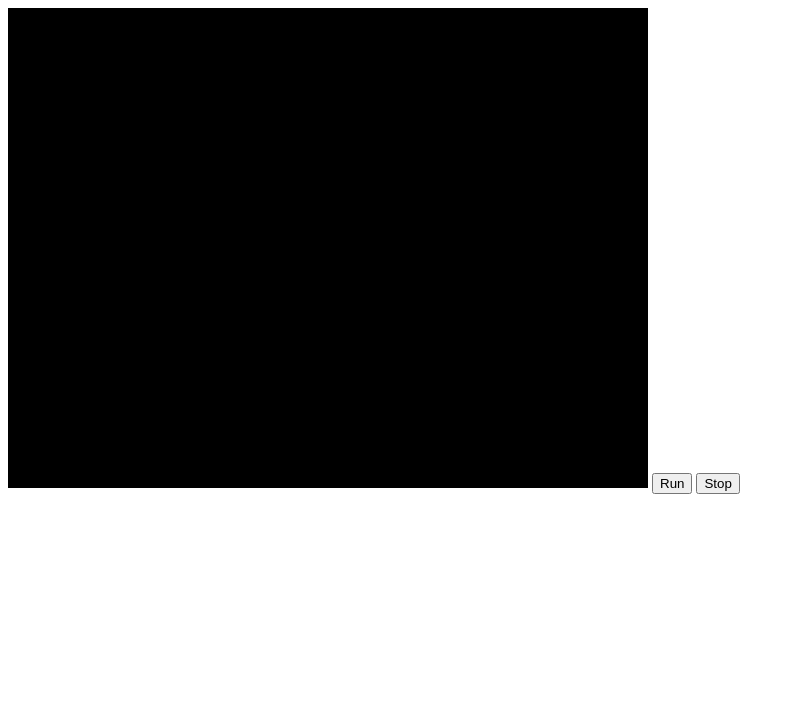
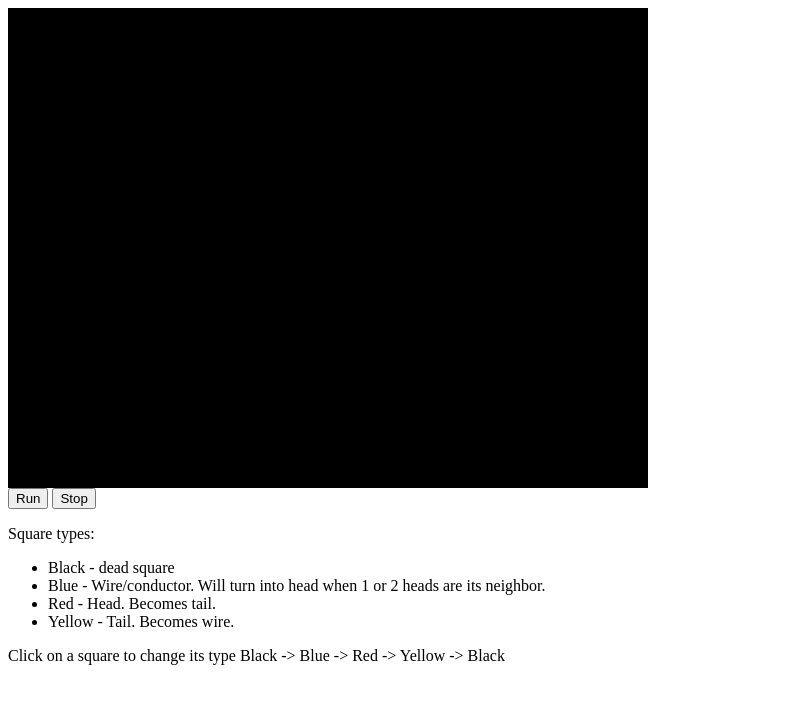
Before and after one commit to jaeg/wireworld, a plain HTML site: page index.html in a window 1280 px wide. Shown: the whole page, without its empty margins (0-795 px from the left). Drawn offline with Linux system fonts and the light colour scheme.

Commit message:
Added some simple documentation

```diff
--- a/index.html
+++ b/index.html
@@ -4,8 +4,21 @@
 </head>
 <body>
   <canvas width=640 height=480 id="main" onClick = "onClick(event)"></canvas>
+  <br/>
   <button onClick="engine.running=true">Run</button>
   <button onClick="engine.running=false">Stop</button>
+  <br/>
+  <p>
+    Square types:
+    <ul>
+      <li>Black - dead square</li>
+      <li>Blue - Wire/conductor.  Will turn into head when 1 or 2 heads are its neighbor.</li>
+      <li>Red - Head.  Becomes tail.</li>
+      <li>Yellow - Tail. Becomes wire.</li>
+    </ul>
+
+    Click on a square to change its type Black -> Blue -> Red -> Yellow -> Black
+  </p>
   <script src="main.js"></script>
 </body>
 </html>
```
